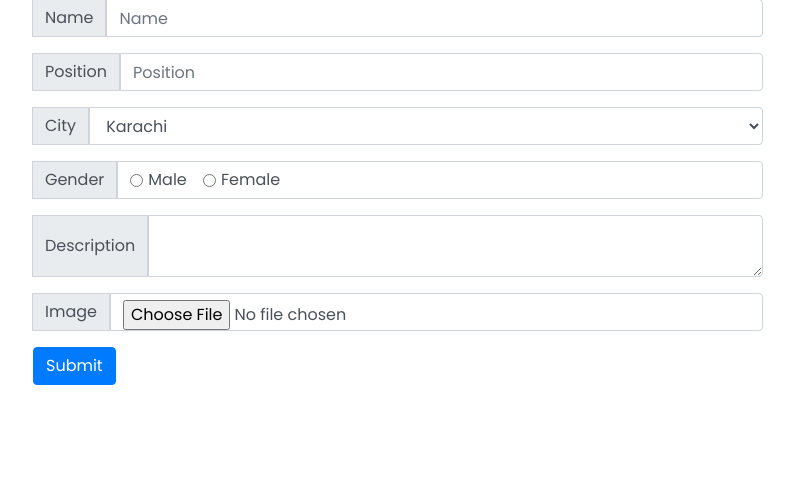
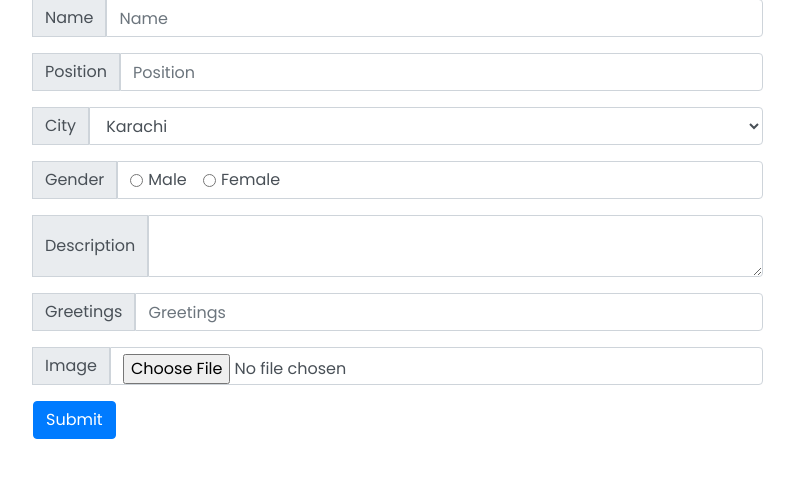
Before and after one commit to tayyabaziz/EMHR, a PHP site: page / in a window 1280 px wide. Shown: the part 49-527 px from the top of the page, without its empty margins (242-1036 px from the left). Run offline with PHP 8.4, Linux system fonts and the light colour scheme; some libraries are stand-ins or nearby versions.

Commit message:
no message

```diff
--- a/index.php
+++ b/index.php
@@ -188,6 +188,16 @@ if (isset($_POST['post_submit'])) {
                             <div class="input-group">
                                 <div class="input-group-append">
                                     <div class="input-group-text">
+                                        Greetings
+                                    </div>
+                                </div>
+                                <input required name="greetings" class="form-control" placeholder="Greetings">
+                            </div>
+                        </div>
+                        <div class="form-group">
+                            <div class="input-group">
+                                <div class="input-group-append">
+                                    <div class="input-group-text">
                                         Image
                                     </div>
                                 </div>
@@ -221,7 +231,7 @@ if (isset($_POST['post_submit'])) {
                                 <?= nl2br($_POST['description'] ?? "") ?>
                             </div>
                             <p class="font-weight-bolder congrats-text">
-                                Please extend your support and congratulate <?= $_POST['gender'] ?? "" ?> in the new role.
+                                <?= nl2br($_POST['greetings'] ?? "") ?>
                             </p>
 
                         </div>
```
